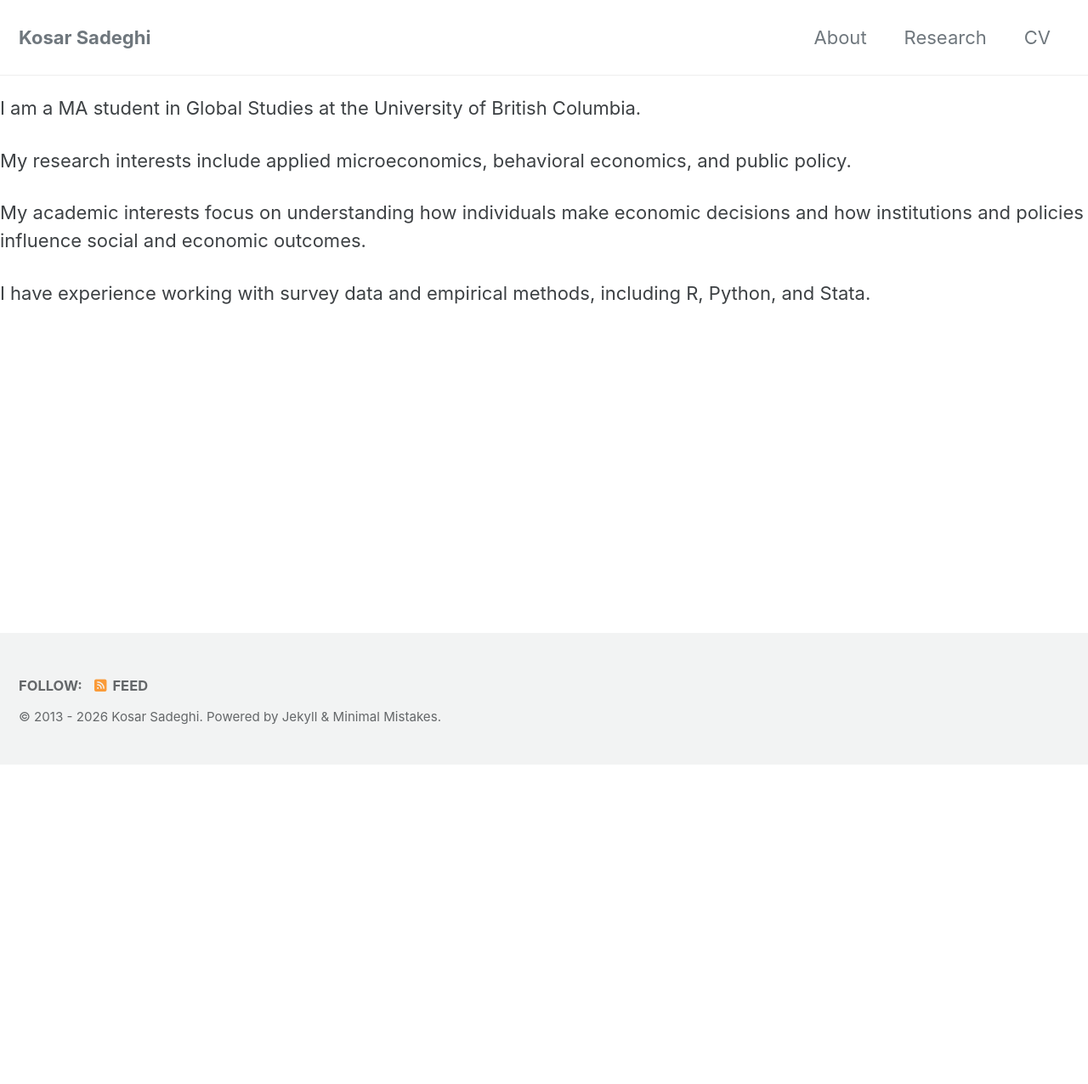
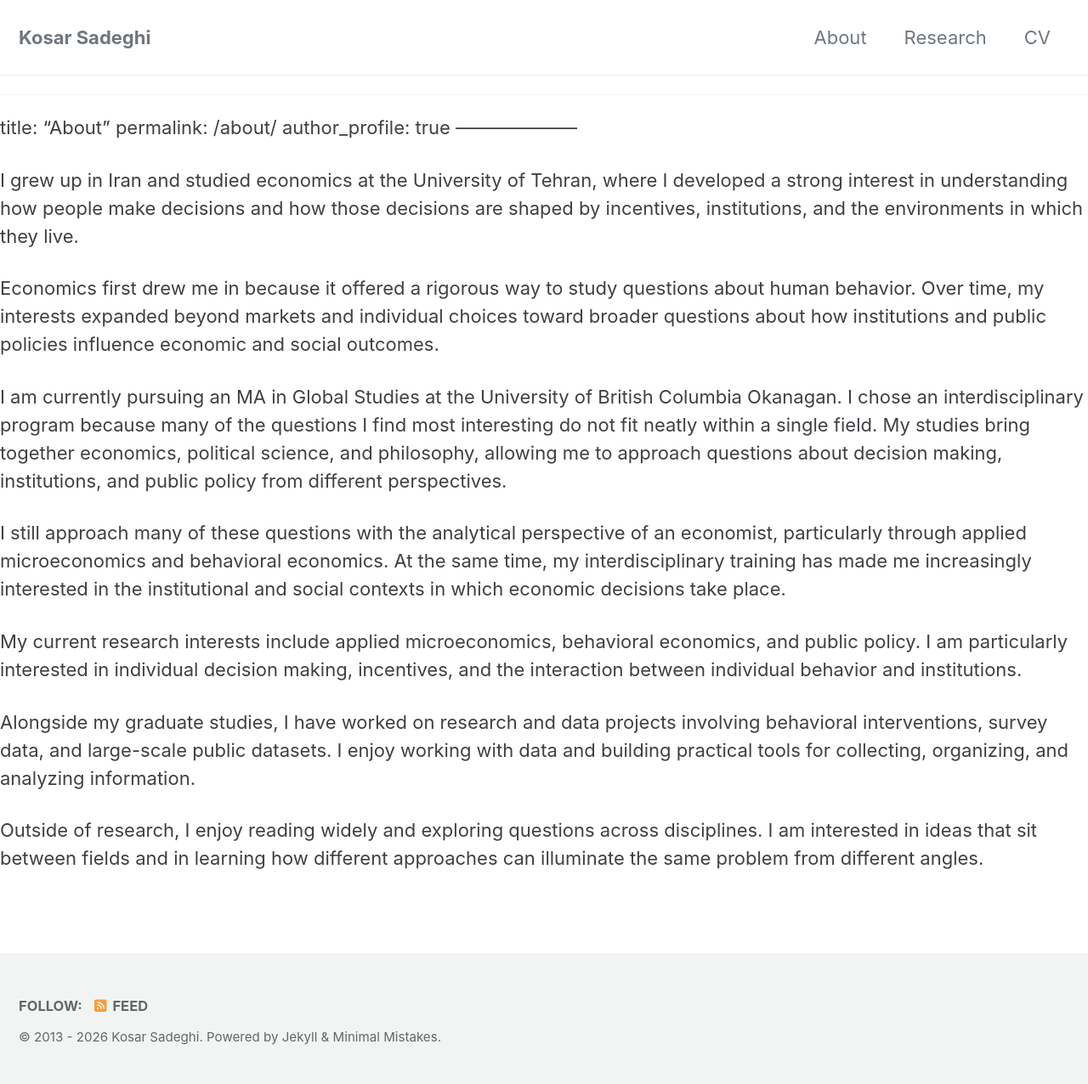
Before and after one commit to KosarSadeghi04/kosarsadeghi.github.io, a Jekyll site: the page built from _pages/about.md, in a window 1280 px wide. Shown: the whole page at 85% size. Built offline with Jekyll 4.4.1, drawn with Linux system fonts in a browser that asks for light colours; cached includes are drawn as plain includes; our own code applies the rules of GitHub Pages for plain Markdown files; before the commit the page ends 900 px from its top, so only the background shows below that.

Commit message:
Update about.md

```diff
--- a/_pages/about.md
+++ b/_pages/about.md
@@ -4,10 +4,23 @@ permalink: /about/
 author_profile: true
 ---
 
-I am a MA student in Global Studies at the University of British Columbia.
+---
 
-My research interests include applied microeconomics, behavioral economics, and public policy.
+title: "About"
+permalink: /about/
+author_profile: true
+--------------------
 
-My academic interests focus on understanding how individuals make economic decisions and how institutions and policies influence social and economic outcomes.
+I grew up in Iran and studied economics at the University of Tehran, where I developed a strong interest in understanding how people make decisions and how those decisions are shaped by incentives, institutions, and the environments in which they live.
 
-I have experience working with survey data and empirical methods, including R, Python, and Stata.
+Economics first drew me in because it offered a rigorous way to study questions about human behavior. Over time, my interests expanded beyond markets and individual choices toward broader questions about how institutions and public policies influence economic and social outcomes.
+
+I am currently pursuing an MA in Global Studies at the University of British Columbia Okanagan. I chose an interdisciplinary program because many of the questions I find most interesting do not fit neatly within a single field. My studies bring together economics, political science, and philosophy, allowing me to approach questions about decision making, institutions, and public policy from different perspectives.
+
+I still approach many of these questions with the analytical perspective of an economist, particularly through applied microeconomics and behavioral economics. At the same time, my interdisciplinary training has made me increasingly interested in the institutional and social contexts in which economic decisions take place.
+
+My current research interests include applied microeconomics, behavioral economics, and public policy. I am particularly interested in individual decision making, incentives, and the interaction between individual behavior and institutions.
+
+Alongside my graduate studies, I have worked on research and data projects involving behavioral interventions, survey data, and large-scale public datasets. I enjoy working with data and building practical tools for collecting, organizing, and analyzing information.
+
+Outside of research, I enjoy reading widely and exploring questions across disciplines. I am interested in ideas that sit between fields and in learning how different approaches can illuminate the same problem from different angles.
```
